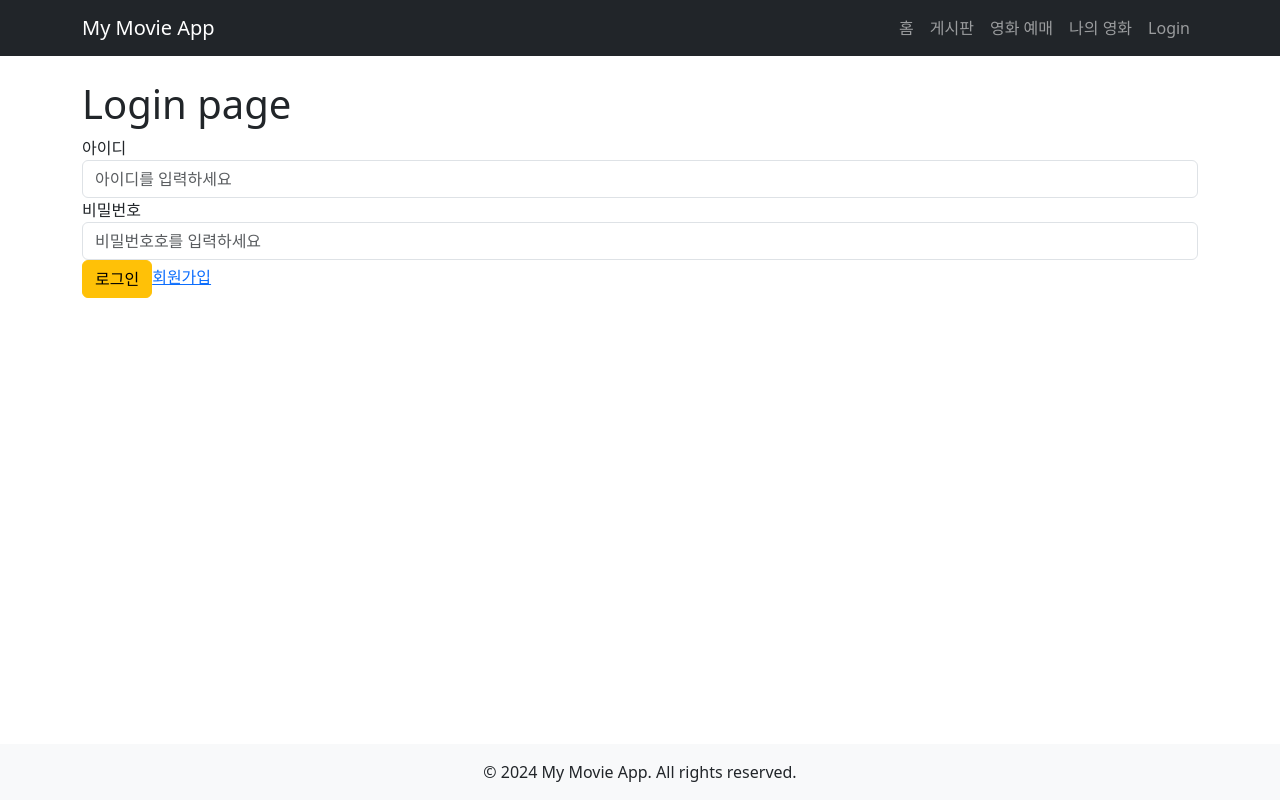
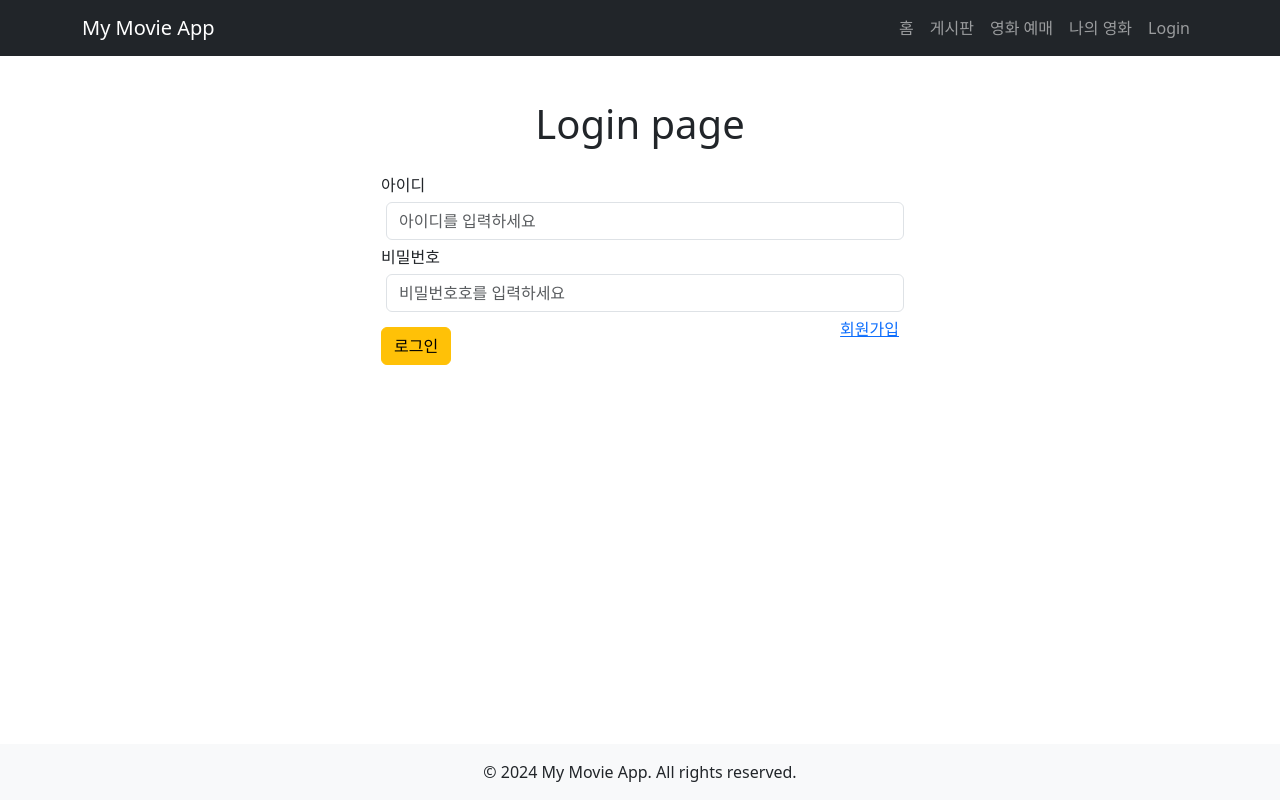
Before and after one commit to sunbeekim/Project, a React (Create React App) app in the folder minireact/: page /login in a window 1280 px wide. Built offline with nearby package versions, Linux system fonts and the light colour scheme.

Commit message:
Update App.css

```diff
--- a/minireact/src/App.css
+++ b/minireact/src/App.css
@@ -36,3 +36,37 @@
     transform: rotate(360deg);
   }
 }
+
+.login-container h1{
+  text-align: center;
+  margin-bottom: 25px;
+}
+
+.login-container{
+  width: 50%;
+  padding: 20px;
+  margin: 0 auto;
+
+}
+
+.form-control{
+  margin: 5px;
+}
+
+.button-container {
+  display: flex;
+  justify-content: space-between;
+  width: 100%;
+  margin-top: 5px;
+}
+
+.btn {
+  flex: 1 0 1;
+  margin-top: 10px;
+}
+
+
+.signup-link{
+  flex: 1 0 1;
+  margin-left: 10px;
+}
```
